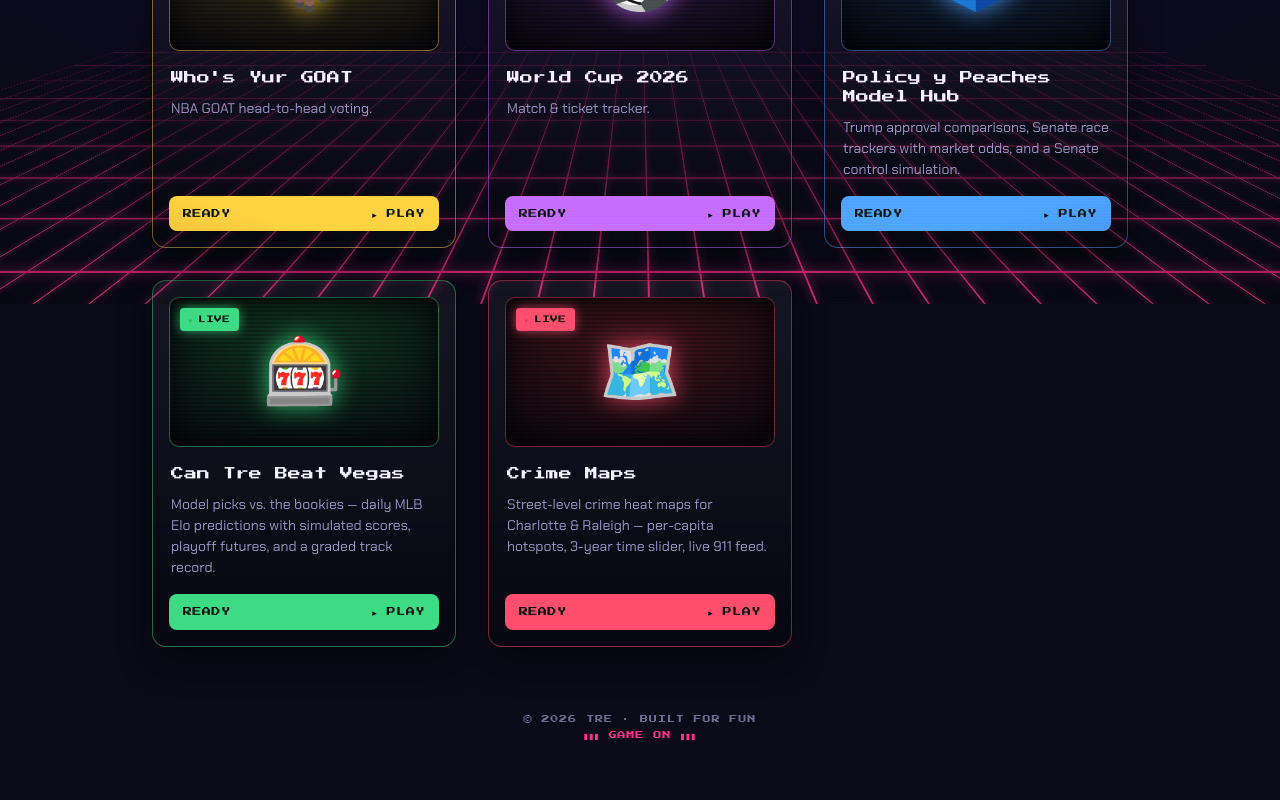
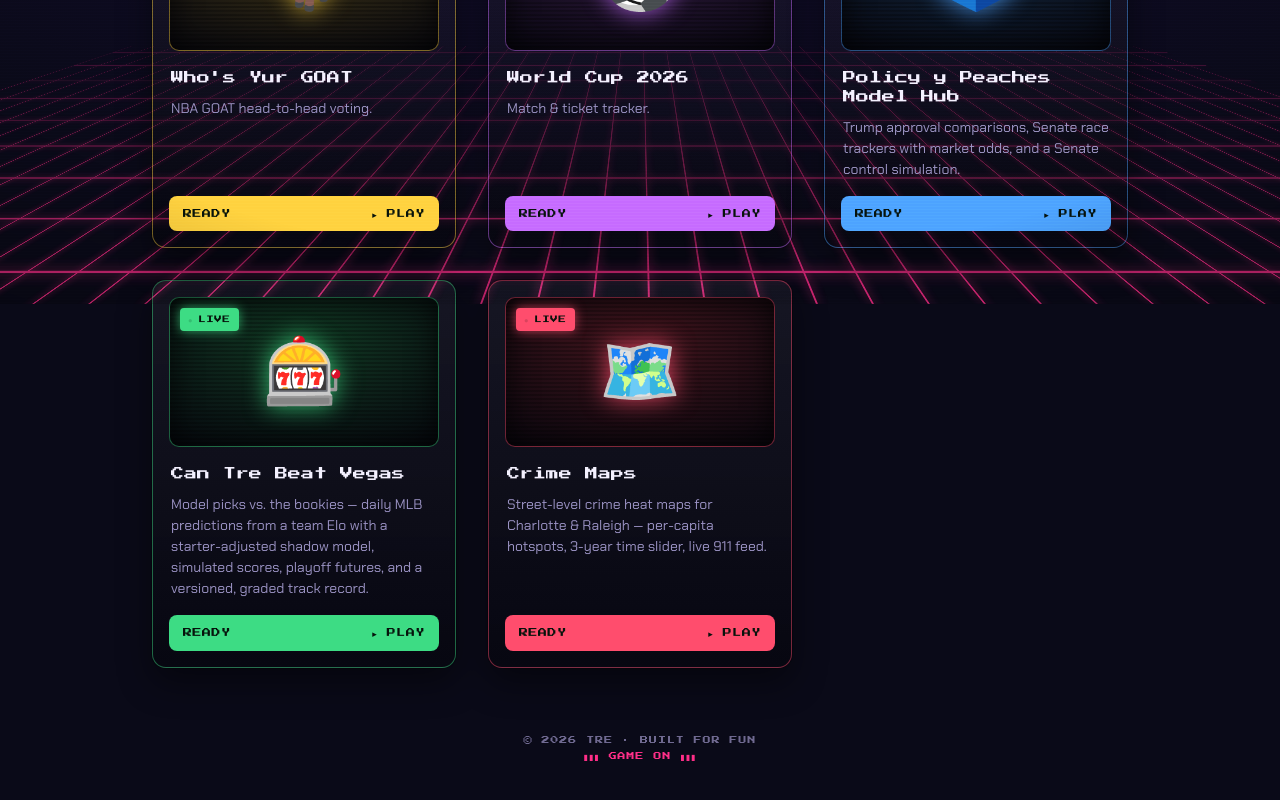
Before and after one commit to Hijodeagua/whosyurgoat-hub, a Next.js app: page / in a window 1280 px wide. Shown: the part 496-1296 px from the top of the page. Built offline with nearby package versions, Linux system fonts and the light colour scheme.

Commit message:
Vegas card: reflect the starter-adjusted shadow model and versioned record
Co-Authored-By: Claude Fable 5 <noreply@anthropic.com>
Claude-Session: https://claude.ai/code/session_01K4FD7akQmjgQT5eWC7pvsE

```diff
--- a/app/projects.ts
+++ b/app/projects.ts
@@ -44,7 +44,7 @@ export const projects: Project[] = [
   {
     title: "Can Tre Beat Vegas",
     description:
-      "Model picks vs. the bookies — daily MLB Elo predictions with simulated scores, playoff futures, and a graded track record.",
+      "Model picks vs. the bookies — daily MLB predictions from a team Elo with a starter-adjusted shadow model, simulated scores, playoff futures, and a versioned, graded track record.",
     href: "/vegas",
     status: "live",
     emoji: "🎰",
```
